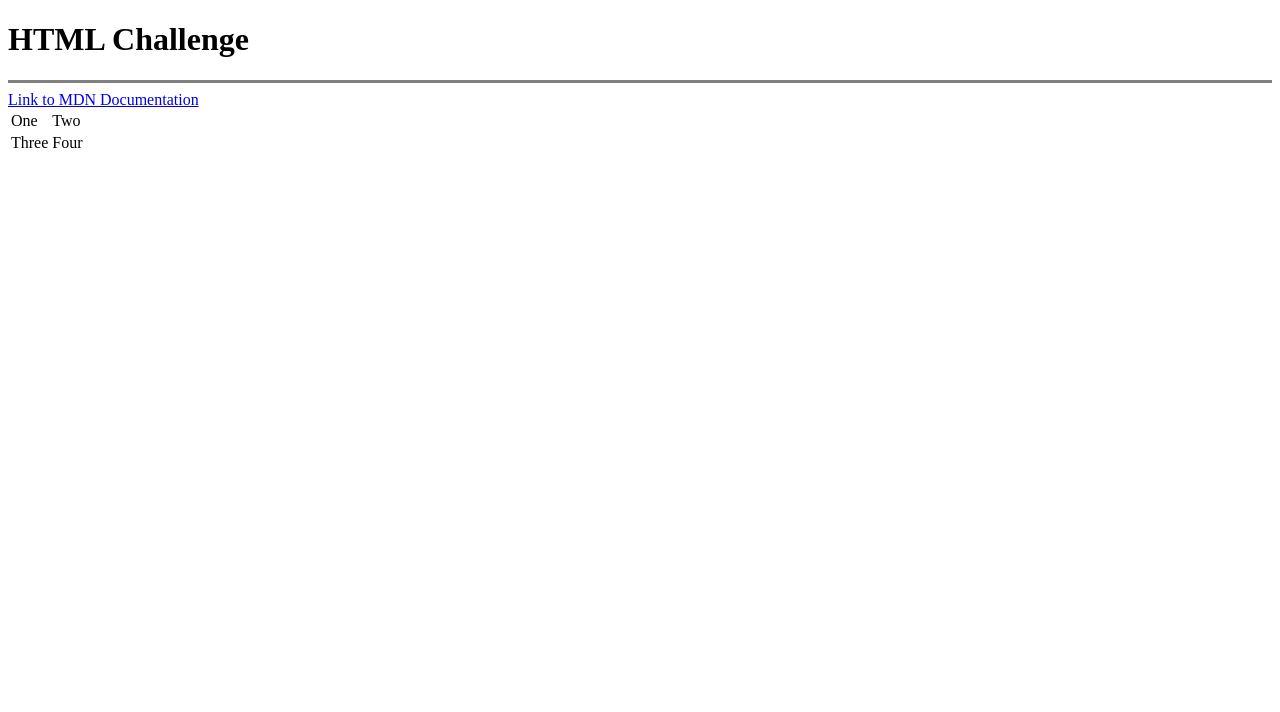
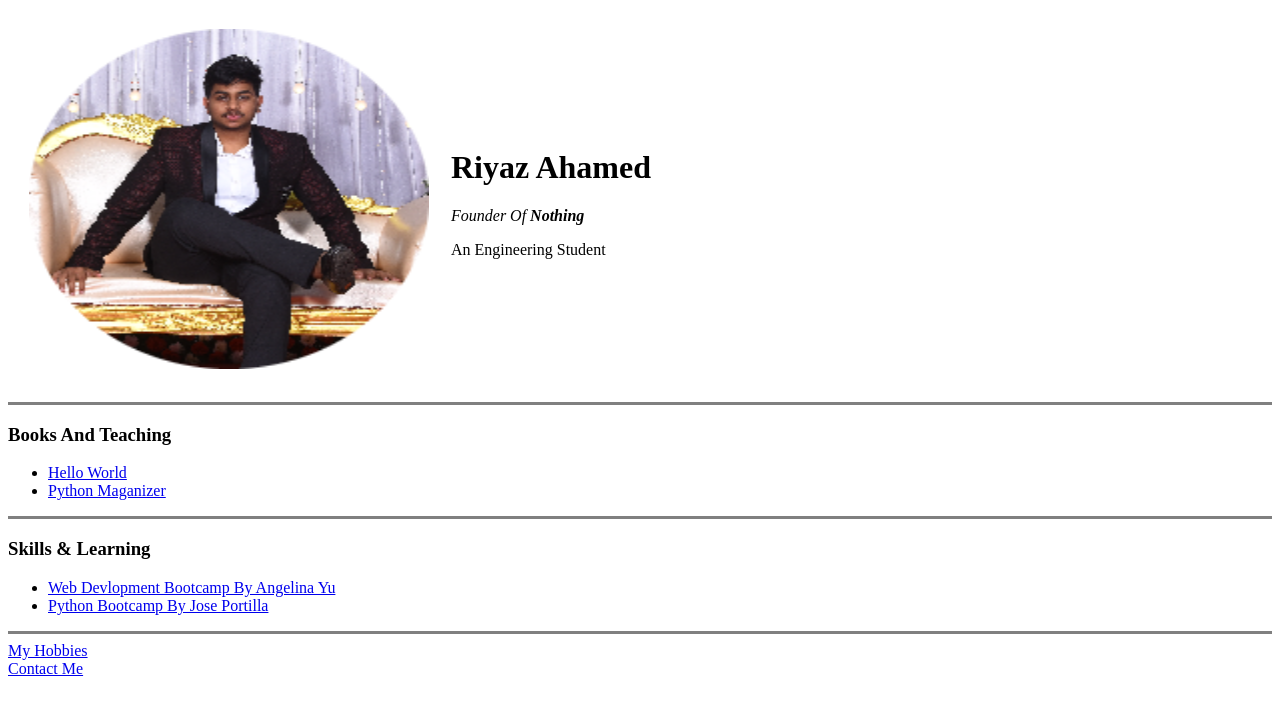
Before and after one commit to riyazahamad03/CvRepository, a plain HTML site: page index.html in a window 1280 px wide. Drawn offline with Linux system fonts and the light colour scheme.

Commit message:
total change

```diff
--- a/index.html
+++ b/index.html
@@ -1,22 +1,47 @@
 <!DOCTYPE html>
 <html lang="en" dir="ltr">
+
 <head>
   <meta charset="utf-8">
-    <title></title>
+  <title>First Site</title>
 </head>
+
 <body>
-    <h1>HTML Challenge</h1>
-    <hr size="3" noshade>
-    <a href="https://developer.mozilla.org/en-US/docs/Web/HTML/Element">Link to MDN Documentation</a>
-    <table>
+  <table cellspacing="20">
     <tr>
-        <td>One</td>
-        <td>Two</td>
-      </tr>
-      <tr>
-        <td>Three</td>
-        <td>Four</F></td>
+      <td> <img src="Riyaz.jpg" alt="Not Found" width="400" height="340"> </td>
+      <td>
+        <h1>Riyaz Ahamed</h1>
+        <p><em>Founder Of <strong>Nothing</strong></em></p>
+        <p>An Engineering Student </p>
+      </td>
     </tr>
   </table>
+
+
+
+
+
+  <hr size="3" noshade>
+  <h3>Books And Teaching </h3>
+  <ul>
+    <li> <a href="https://www.amazon.in/Hello-World-How-Apples-Grow/dp/0525578757/ref=sr_1_4?crid=KWPTRZQUQU3X&keywords=hello+world&qid=1642522274&sprefix=hello+wor%2Caps%2C1098&sr=8-4">Hello World </a></li>
+    <li><a
+        href="https://www.flipkart.com/programming-in-python/p/itmfeh2uyrqqmzyx?pid=9789386551276&lid=LSTBOK97893865512768HIAHN&marketplace=FLIPKART&q=python&store=bks&srno=s_1_1&otracker=search&otracker1=search&fm=SEARCH&iid=2efaa1c9-6331-4f2f-ae1a-339f4b93183a.9789386551276.SEARCH&ppt=hp&ppn=homepage&ssid=6s3jw1h6w00000001642522237320&qH=23eeeb4347bdd26b">Python
+        Maganizer </a></li>
+  </ul>
+  <hr size=3 noshade >
+  <h3>Skills & Learning</h3>
+  <ul>
+    <li><a href="https://www.udemy.com/course/the-complete-web-development-bootcamp/">Web Devlopment Bootcamp By Angelina Yu</a></li>
+    <li> <a href="https://www.udemy.com/course/complete-python-bootcamp/learn">Python Bootcamp By Jose Portilla</a></li>
+  </ul>
+  <hr size="3" noshade>
+  <a href="hobbies.html">My Hobbies</a>
+  <br>
+  <a href="Contact_me.html">Contact Me</a>
+
+
 </body>
+
 </html>
```
Lines whose indentation alone changed are shown as unchanged.
